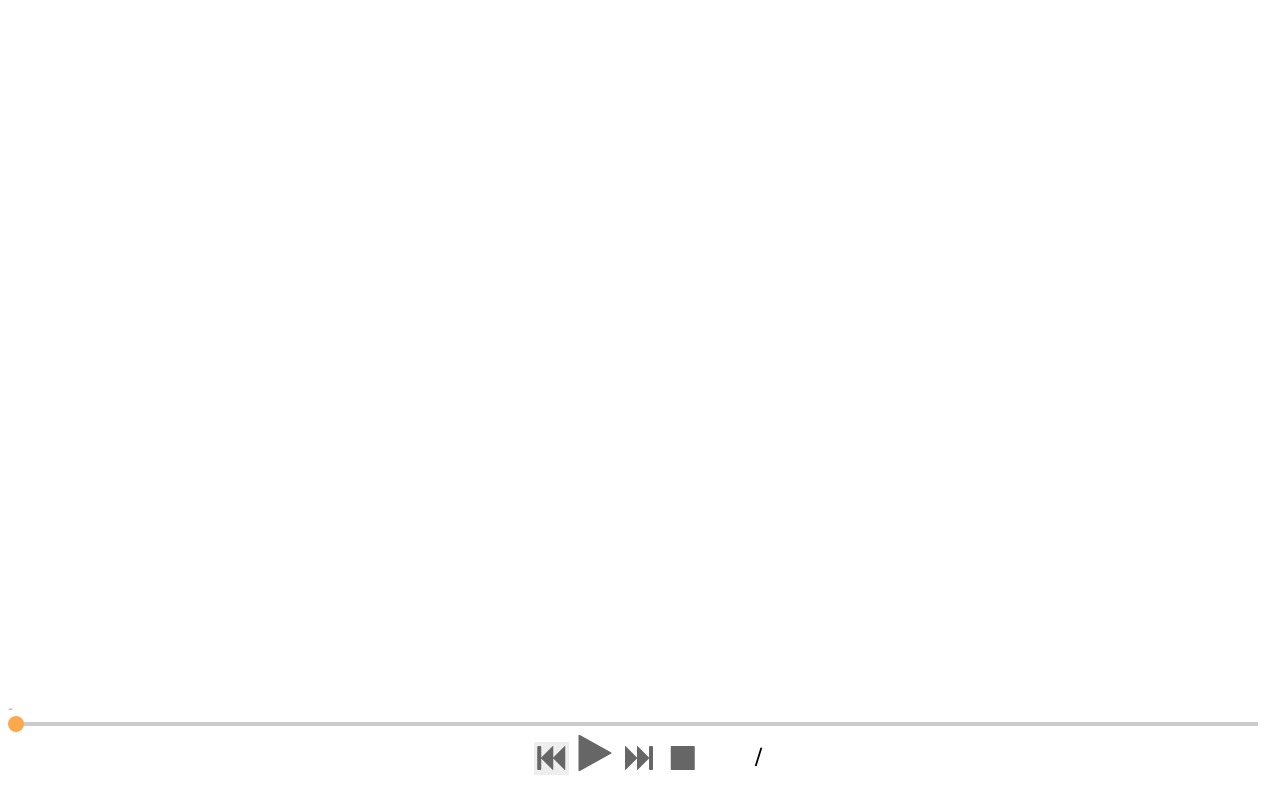
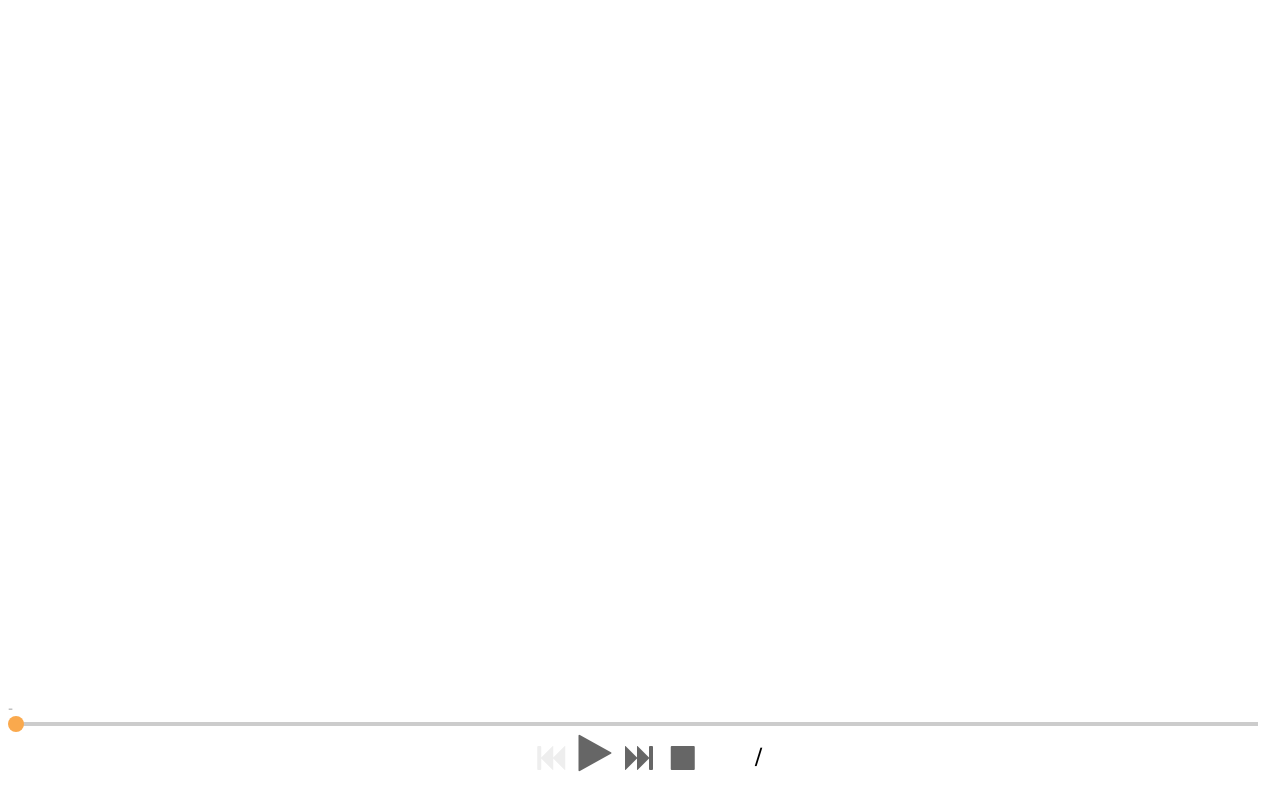
Before and after one commit to shinuza/mpd-web, a website: page views/index.html in a window 1280 px wide. In both pictures the pointer is over the item 551 px from the left and 758 px from the top of the page. Drawn offline with Linux system fonts and the light colour scheme.

Commit message:
Changed hover behaviour on controls

```diff
--- a/public/stylesheets/style.css
+++ b/public/stylesheets/style.css
@@ -28,7 +28,7 @@ ul { padding: 0; margin: 0; }
 /* CONTROLS */
 .controls { display: inline-block; font-size: 200%; color: #666; vertical-align: sub; }
 .controls li { display: inline-block; cursor: pointer; min-width: 35px; text-align: center; }
-.controls li:hover { background: #eee; }
+.controls li:hover { color: #eee; }
 .controls .playback { font-size: 150%; }
 /* END CONTROLS */
 
```
